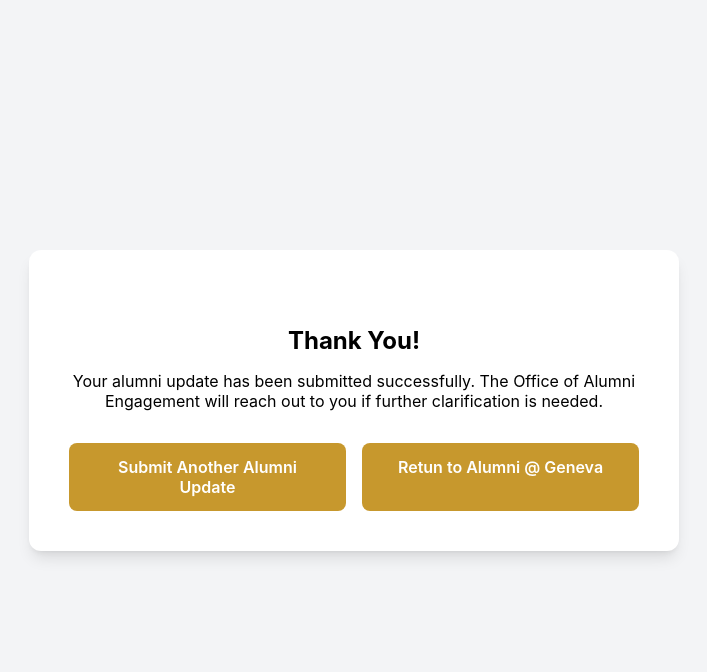
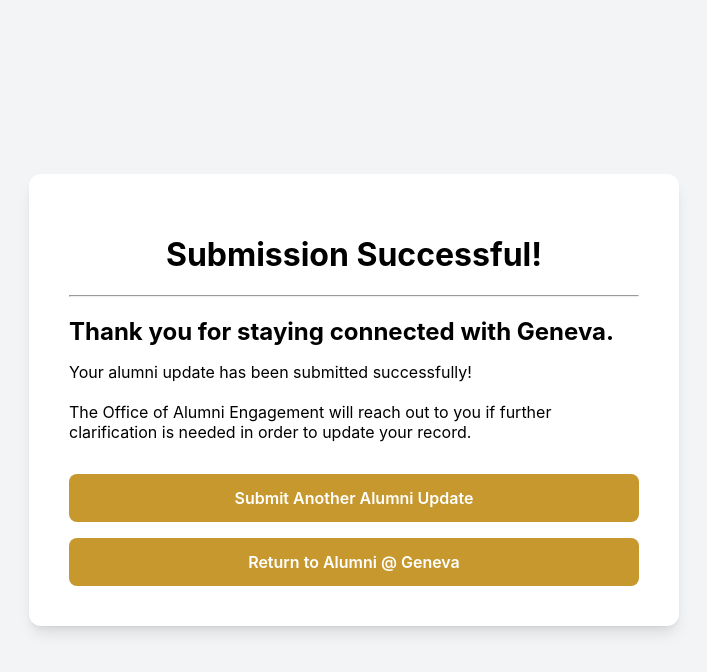
Before and after one commit to hmschult1/class-notes, a Flask app: page /alumni-update/thank-you in a window 1280 px wide. Shown: the top 672 px of the page, without its empty margins (286-993 px from the left). Run offline with Flask 3, Linux system fonts and the light colour scheme; parts of the project's set-up code (start-up, migrations or seed data) failed here and were passed over.

Commit message:
Update confirmation page formatting

```diff
--- a/app/templates/forms/thanks.html
+++ b/app/templates/forms/thanks.html
@@ -1,10 +1,16 @@
 {% extends "forms/base.html" %}
-{% block title %}Alumni Update Form{% endblock %}
+
+{% block title %}Geneva College Alumni Update{% endblock %}
+
 {% block content %}
-<h2 style="text-align: center">Thank You!</h2>
-<p style="text-align: center">Your alumni update has been submitted successfully. The Office of Alumni Engagement will reach out to you if further clarification is needed.</p>
+<h1 style="text-align: center">Submission Successful!</h1>
+  <hr>
+  <h2 style="margin-top: 1.25rem;">Thank you for staying connected with Geneva.</h2>
+<p style="text-align: left">Your alumni update has been submitted successfully! <br><br>The Office of Alumni Engagement will reach out to you if further clarification is needed in order to update your record.</p>
 <div class="form-btn-row" style="display: flex; justify-content: space-between; gap: 1rem;">
 <a href="{{ url_for('form.form_step1') }}" class="form-btn">Submit Another Alumni Update</a>
-<a href="https://www.geneva.edu/alumni/" class="form-btn">Retun to Alumni @ Geneva</a>
+</div>
+<div class="form-btn-row" style="display: flex; justify-content: space-between; gap: 1rem;">
+<a href="https://www.geneva.edu/alumni/" class="form-btn">Return to Alumni @ Geneva</a>
 </div>
 {% endblock %}
```
